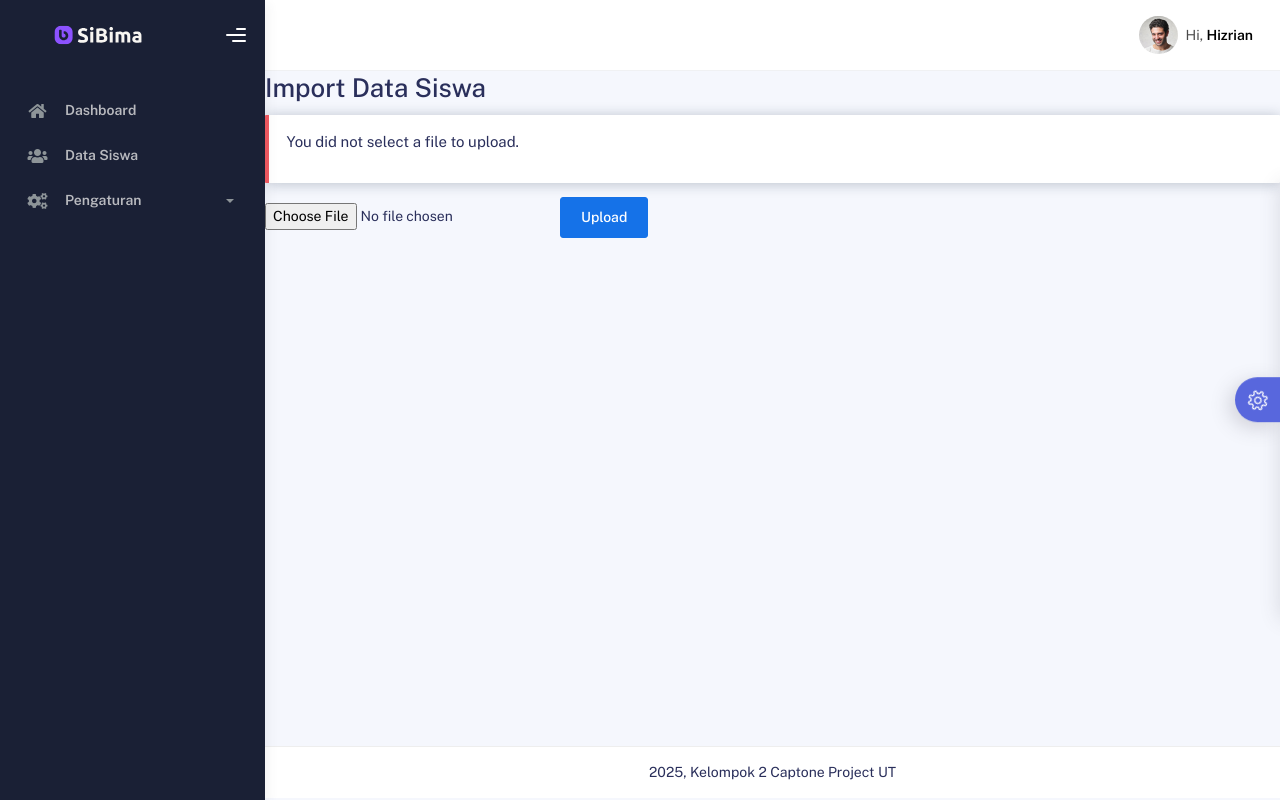
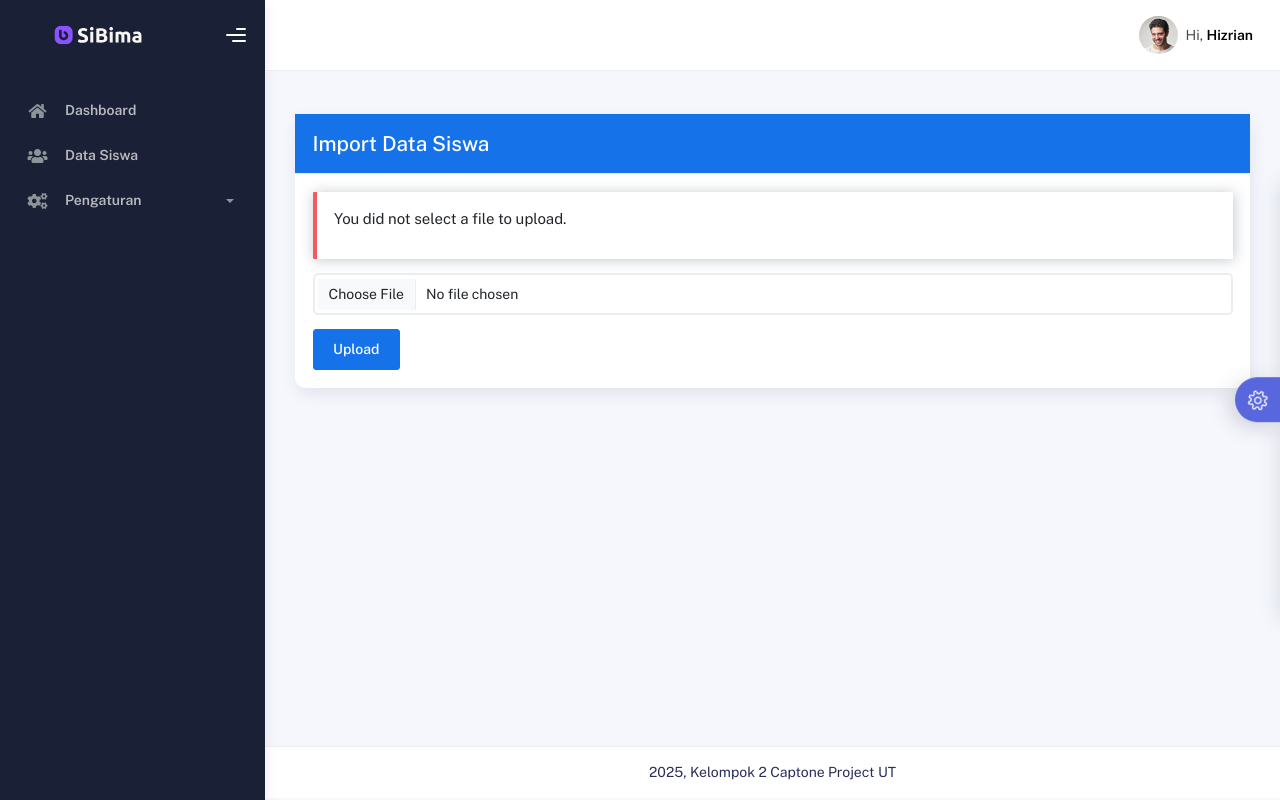
Before and after one commit to erifebrianto/capstone, a CodeIgniter app: page /siswa/import in a window 1280 px wide. Run offline with CodeIgniter, Linux system fonts and the light colour scheme; a user stored in the database is signed in.

Commit message:
update import
update import

```diff
--- a/application/views/siswa/import.php
+++ b/application/views/siswa/import.php
@@ -1,9 +1,21 @@
 <div class="container">
-    <h2>Import Data Siswa</h2>
-    <?php if (isset($error)) echo "<div class='alert alert-danger'>$error</div>"; ?>
+    <div class="page-inner">
+        <div class="card mt-4">
+            <div class="card-header bg-primary text-white">
+                <h4 class="mb-0">Import Data Siswa</h4>
+            </div>
+            <div class="card-body">
+                <?php if (isset($error)) : ?>
+                    <div class="alert alert-danger"><?= $error ?></div>
+                <?php endif; ?>
 
-    <?= form_open_multipart('siswa/import') ?>
-    <input type="file" name="file_excel" accept=".xls,.xlsx" required>
-    <button type="submit" class="btn btn-primary">Upload</button>
-    </form>
+                <?= form_open_multipart('siswa/import') ?>
+                    <div class="mb-3">
+                        <input type="file" name="file_excel" accept=".xls,.xlsx" required class="form-control">
+                    </div>
+                    <button type="submit" class="btn btn-primary">Upload</button>
+                </form>
+            </div>
+        </div>
+    </div>
 </div>
```
Also changed, not shown: 1 other file.
